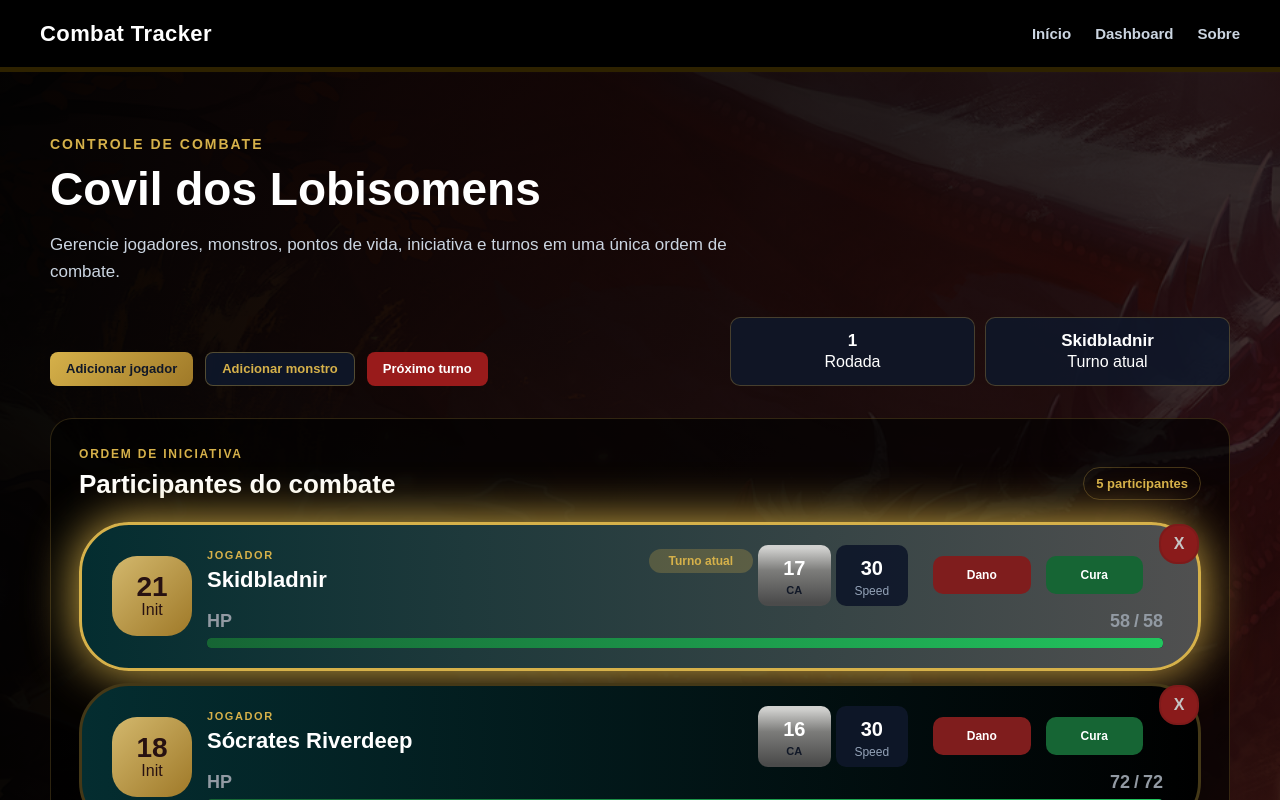
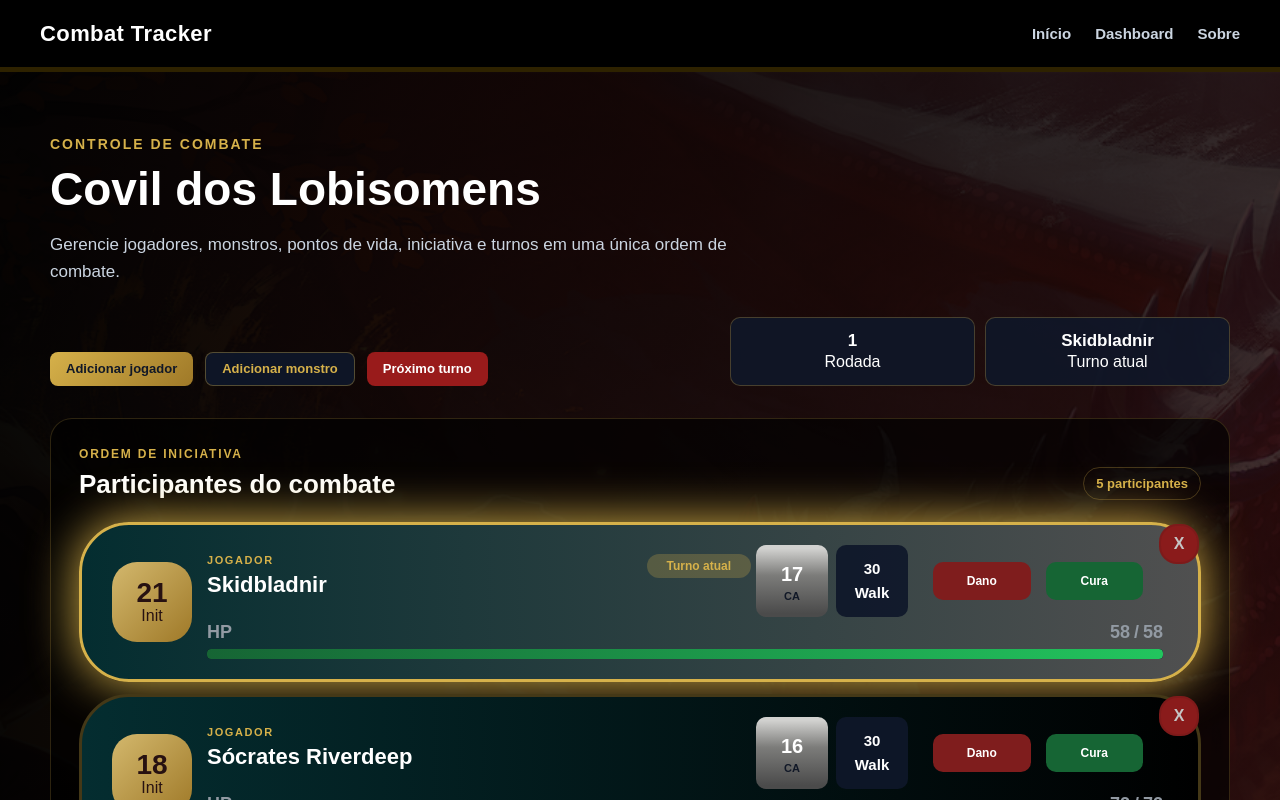
Before and after one commit to lucasgbm17/Combat-Tracker, a React (Vite) app in the folder frontend/: page /combats/1 in a window 1280 px wide. Shown: the top 800 px of the page. Built offline with nearby package versions, Linux system fonts and the light colour scheme.

Commit message:
Adicionar multiplos movimentos

```diff
--- a/frontend/src/components/Cards/ParticipantCard/ParticipantCard.css
+++ b/frontend/src/components/Cards/ParticipantCard/ParticipantCard.css
@@ -5,7 +5,7 @@
   border-radius: 50px;
   background: linear-gradient(90deg, rgb(4, 45, 48), rgba(0, 0, 0, 1));
   display: grid;
-  grid-template-columns: 100px 1fr 150px 250px;
+  grid-template-columns: 100px 1fr auto 250px;
   gap: 5px;
   align-items: center;
   position: relative;
@@ -147,18 +147,23 @@
   margin: 0;
   padding: 0;
   list-style: none;
-  display: grid;
-  grid-template-columns: repeat(2, 1fr);
-  gap: 5px;
+  display: flex;
+  align-items: center;
+  gap: 8px;
 }
 
 .participant-card__stat {
+  min-width: 72px;
+  height: 72px;
   padding: 8px;
   border-radius: 10px;
   background-color: rgba(15, 23, 42, 0.92);
   color: #94a3b8;
   font-size: 12px;
   text-align: center;
+  display: flex;
+  flex-direction: column;
+  justify-content: center;
 }
 
 .participant-card__stat_shield {
@@ -298,6 +303,48 @@
   color: #929aa3;
 }
 
+.participant-card__stat_speed {
+  width: auto;
+  height: auto;
+  min-width: 0;
+  padding: 0;
+  background: transparent;
+}
+
+.participant-card__speeds {
+  display: flex;
+  align-items: center;
+  gap: 8px;
+}
+
+.participant-card__speed {
+  min-width: 72px;
+  height: 72px;
+  padding: 8px;
+  border-radius: 10px;
+  background-color: rgba(15, 23, 42, 0.92);
+  color: #94a3b8;
+  display: flex;
+  flex-direction: column;
+  justify-content: center;
+  align-items: center;
+}
+
+.participant-card__speed-value {
+  color: #ffffff;
+  font-size: 20px;
+  font-weight: 900;
+  line-height: 1.1;
+}
+
+.participant-card__speed-label {
+  margin-top: 4px;
+  color: #94a3b8;
+  font-size: 12px;
+  font-weight: 700;
+  line-height: 1;
+}
+
 @media screen and (max-width: 1020px) {
   .participant-card {
     grid-template-columns: 90px 1fr;
--- a/frontend/src/components/Cards/ParticipantCard/ParticipantCard.jsx
+++ b/frontend/src/components/Cards/ParticipantCard/ParticipantCard.jsx
@@ -91,6 +91,18 @@ function ParticipantCard({
       </button>
     );
   }
+  //---------------------------------------------------------------------------------------------------------------------
+  const speedLabels = {
+    walk: "Walk",
+    fly: "Fly",
+    swim: "Swim",
+    climb: "Climb",
+    burrow: "Burrow",
+  };
+
+  const availableSpeeds = Object.entries(participant.speed || {}).filter(
+    ([, value]) => value,
+  );
 
   return (
     <article
@@ -147,16 +159,19 @@ function ParticipantCard({
           CA
         </li>
 
-        <li className="participant-card__stat">
-          <span>
-            {renderEditableField(
-              "speed",
-              participant.speed,
-              "participant-card__stat-value",
-              "number",
-            )}
-          </span>
-          Speed
+        <li className="participant-card__stat participant-card__stat_speed">
+          <div className="participant-card__speeds">
+            {availableSpeeds.map(([speedType, speedValue]) => (
+              <div className="participant-card__speed" key={speedType}>
+                <span className="participant-card__speed-value">
+                  {speedValue}
+                </span>
+                <span className="participant-card__speed-label">
+                  {speedLabels[speedType]}
+                </span>
+              </div>
+            ))}
+          </div>
         </li>
       </ul>
 
--- a/frontend/src/components/CombatPage/CombatPage.jsx
+++ b/frontend/src/components/CombatPage/CombatPage.jsx
@@ -13,7 +13,9 @@ const initialParticipants = [
     currentHp: 72,
     maxHp: 72,
     initiative: 18,
-    speed: 30,
+    speed: {
+      walk: 30,
+    },
   },
   {
     id: "p2",
@@ -23,7 +25,9 @@ const initialParticipants = [
     currentHp: 64,
     maxHp: 64,
     initiative: 15,
-    speed: 30,
+    speed: {
+      walk: 30,
+    },
   },
   {
     id: "p3",
@@ -33,7 +37,9 @@ const initialParticipants = [
     currentHp: 58,
     maxHp: 58,
     initiative: 21,
-    speed: 30,
+    speed: {
+      walk: 30,
+    },
   },
   {
     id: "m1",
@@ -43,7 +49,9 @@ const initialParticipants = [
     currentHp: 58,
     maxHp: 58,
     initiative: 14,
-    speed: 30,
+    speed: {
+      walk: 30,
+    },
   },
   {
     id: "m2",
@@ -53,7 +61,9 @@ const initialParticipants = [
     currentHp: 37,
     maxHp: 37,
     initiative: 12,
-    speed: 50,
+    speed: {
+      walk: 50,
+    },
   },
 ];
 
@@ -79,20 +89,28 @@ function CombatPage() {
     return monster.armor_class?.[0]?.value || 10;
   }
 
-  function getMonsterSpeed(monster) {
-    const rawSpeed =
-      monster.speed?.walk ||
-      monster.speed?.fly ||
-      monster.speed?.swim ||
-      "30 ft.";
+  function parseSpeedValue(speedValue) {
+    if (!speedValue) {
+      return null;
+    }
 
-    const parsedSpeed = Number.parseInt(rawSpeed, 10);
+    const parsedSpeed = Number.parseInt(speedValue, 10);
 
     if (Number.isNaN(parsedSpeed)) {
-      return 30;
+      return null;
     }
 
     return parsedSpeed;
+  }
+
+  function getMonsterSpeed(monster) {
+    return {
+      walk: parseSpeedValue(monster.speed?.walk),
+      fly: parseSpeedValue(monster.speed?.fly),
+      swim: parseSpeedValue(monster.speed?.swim),
+      climb: parseSpeedValue(monster.speed?.climb),
+      burrow: parseSpeedValue(monster.speed?.burrow),
+    };
   }
 
   function handleAddMonsterFromApi(monster) {
@@ -253,7 +271,9 @@ function CombatPage() {
       currentHp: maxHp,
       maxHp,
       initiative,
-      speed,
+      speed: {
+        walk: speed,
+      },
     };
 
     setParticipants((currentParticipants) => [
@@ -349,10 +369,6 @@ function CombatPage() {
       }
 
       if (field === "currentHp" && numericValue < 0) {
-        return participant;
-      }
-
-      if (field === "speed" && numericValue < 0) {
         return participant;
       }
 
```
